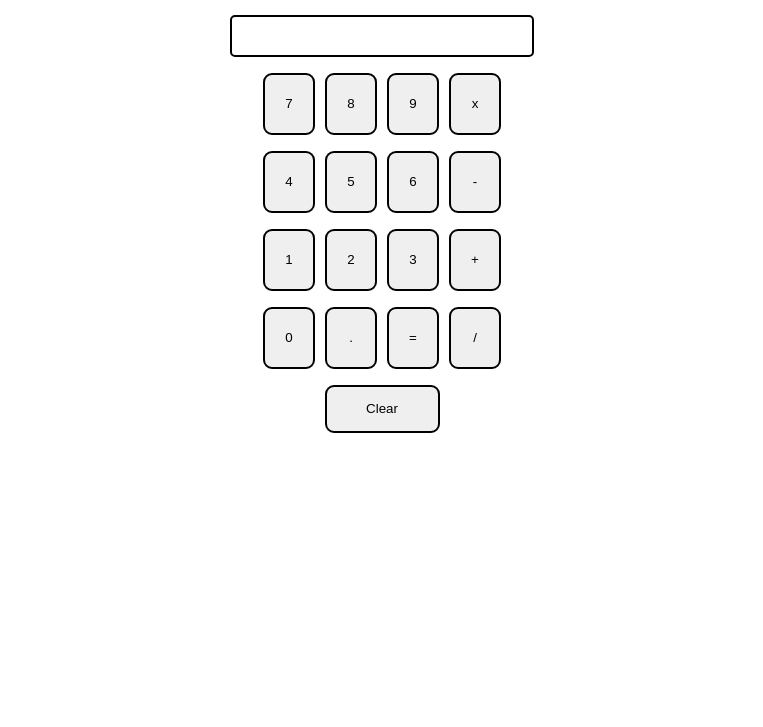
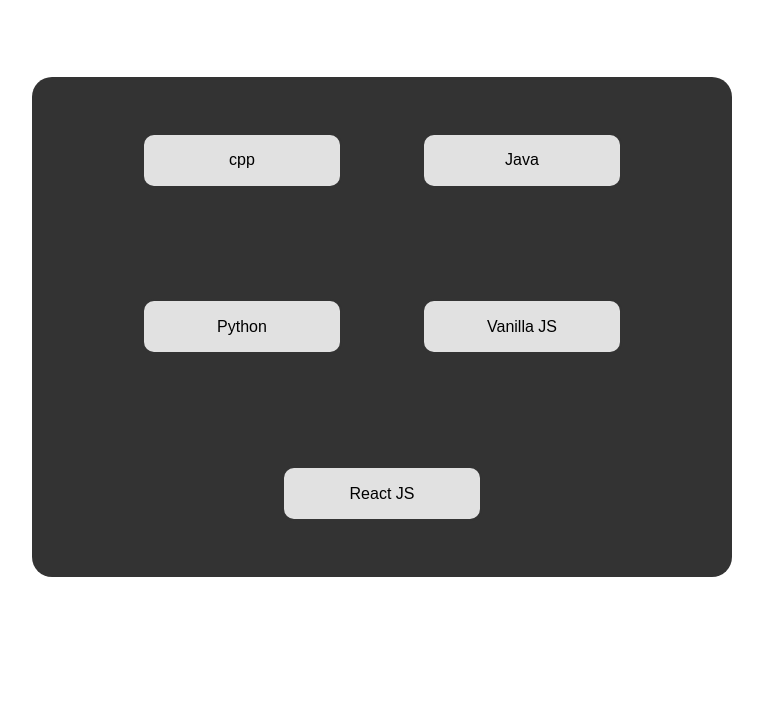
Before and after one commit to amanxshad/calculator, a plain HTML site: page index.html in a window 1280 px wide. Shown: the part 73-800 px from the top of the page, without its empty margins (258-1021 px from the left). Drawn offline with Linux system fonts and the light colour scheme.

Commit message:
expanding site navigation

```diff
--- a/index.html
+++ b/index.html
@@ -5,45 +5,19 @@
     <meta charset="utf-8">
     <meta name="viewport" content="width=device-width">
     <title>first project</title>
-  <link href="style.css" rel="stylesheet" type="text/css" />
-  <link href="utils.css" rel="stylesheet" type="text/css" />
+    <link href="main.css" rel="stylesheet" type="text/css" />
   </head>
 
   <body>
-  <h1 class="text-center"> Calculator </h1>
-  <div class="container flex flex-col item-centre">
-    <div class="row">
-      <input class="input" type="text">
+
+
+    <div class="container">
+      <button> cpp</button>
+      <button> Java</button>
+      <button> Python</button>
+      <a href="vanilla/javascript.html"><button>Vanilla JS</button></a>
+      <button> React JS</button>
     </div>
-    <div class="row">
-      <button class="button">7</button>
-      <button class="button">8</button>
-      <button class="button">9</button>
-      <button class="button">x</button>
-    </div>
-    <div class="row">
-      <button class="button">4</button>
-      <button class="button">5</button>
-      <button class="button">6</button>
-      <button class="button">-</button>
-    </div>
-    <div class="row">
-      <button class="button">1</button>
-      <button class="button">2</button>
-      <button class="button">3</button>
-      <button class="button">+</button>
-    </div>
-    <div class="row">
-      <button class="button">0</button>
-      <button class="button">.</button>
-      <button class="button">=</button>
-      <button class="button">/</button>
-    </div>
-    <div class="row">
-      <button class="button clear">Clear</button>
-    </div>
-  </div>
-  <script src="script.js"></script>
+    <script src="main.js"></script>
   </body>
-
 </html>
--- /dev/null
+++ b/main.css
@@ -0,0 +1,36 @@
+body, html {
+    font-family: 'Baloo Bhai', cursive;
+    height: 100%;
+    margin: 0;
+    display: flex;
+    justify-content: center;
+    align-items: center;
+  }
+
+  .container{
+    height: 500px;
+    width: 700px;
+    background-color: #333;
+    position: absolute;
+    display: flex;
+    flex-wrap: wrap;
+    justify-content: center;
+    align-items: center;
+    border-radius: 20px;
+  }
+
+  button{
+    height: 55px;
+    width: 200px;
+    padding: 10px;
+    background-color: #e1e1e1;
+    border: 2px solid #333;
+    border-radius: 12px;
+    margin: 40px;
+    font-size: 16px;
+  }
+
+  a{
+    text-decoration: none;
+    color: black;
+  }
--- a/style.css
+++ /dev/null
@@ -1,35 +0,0 @@
-html {
-    height: 100%;
-    width: 100%;
-  }
-
-  .button {
-    padding: 20px;
-    width: 52px;
-    height: 62px;
-    margin: 0 3px;
-    border: 2px solid black;
-    border-radius: 9px;
-    cursor: pointer;
-  }
-
-  .clear {
-    padding: 10px;
-    width: 115px;
-    height: 48px;
-    border: 2px solid black;
-    border-radius: 9px;
-    margin: 0 3px;
-  }
-
-  .row {
-    margin: 8px 0;
-  }
-
-  .row input {
-    font-size: 22px;
-    margin: 0;
-    padding: 6px 6px;
-    border: 2px solid black;
-    border-radius: 5px;
-  }
--- /dev/null
+++ b/vanilla/style.css
@@ -0,0 +1,52 @@
+html {
+  height: 100%;
+  width: 100%;
+}
+
+.menu{
+  width: 110%;
+  height: 70px;
+  top: -10px;
+  left: -10px;
+  background-color: #333;
+  color: #fff;
+  position: relative;
+  font-size: 25px;
+  padding: 10px 0 0 20px;
+}
+
+a{
+  color: #fff;
+  text-decoration: none;
+}
+
+.button {
+  padding: 20px;
+  width: 52px;
+  height: 62px;
+  margin: 0 3px;
+  border: 2px solid black;
+  border-radius: 9px;
+  cursor: pointer;
+}
+
+.clear {
+  padding: 10px;
+  width: 115px;
+  height: 48px;
+  border: 2px solid black;
+  border-radius: 9px;
+  margin: 0 3px;
+}
+
+.row {
+  margin: 8px 0;
+}
+
+.row input {
+  font-size: 22px;
+  margin: 0;
+  padding: 6px 6px;
+  border: 2px solid black;
+  border-radius: 5px;
+}
```
Also changed, not shown: vanilla/javascript.html (added, +50 -0 lines), main.js (added), vanilla/script.js (renamed from script.js), vanilla/utils.css (renamed from utils.css), 1 other file. Lines whose indentation alone changed are shown as unchanged.
